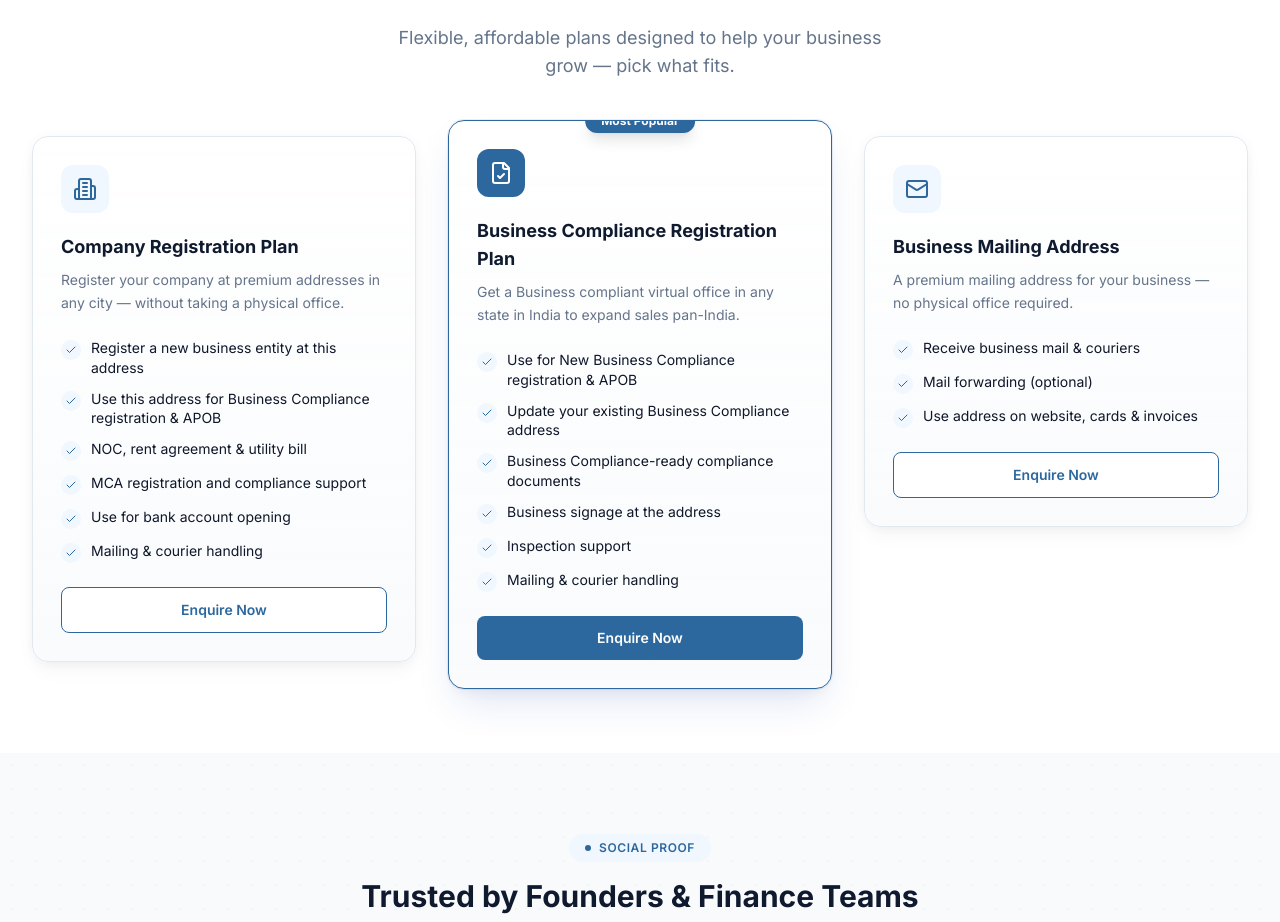
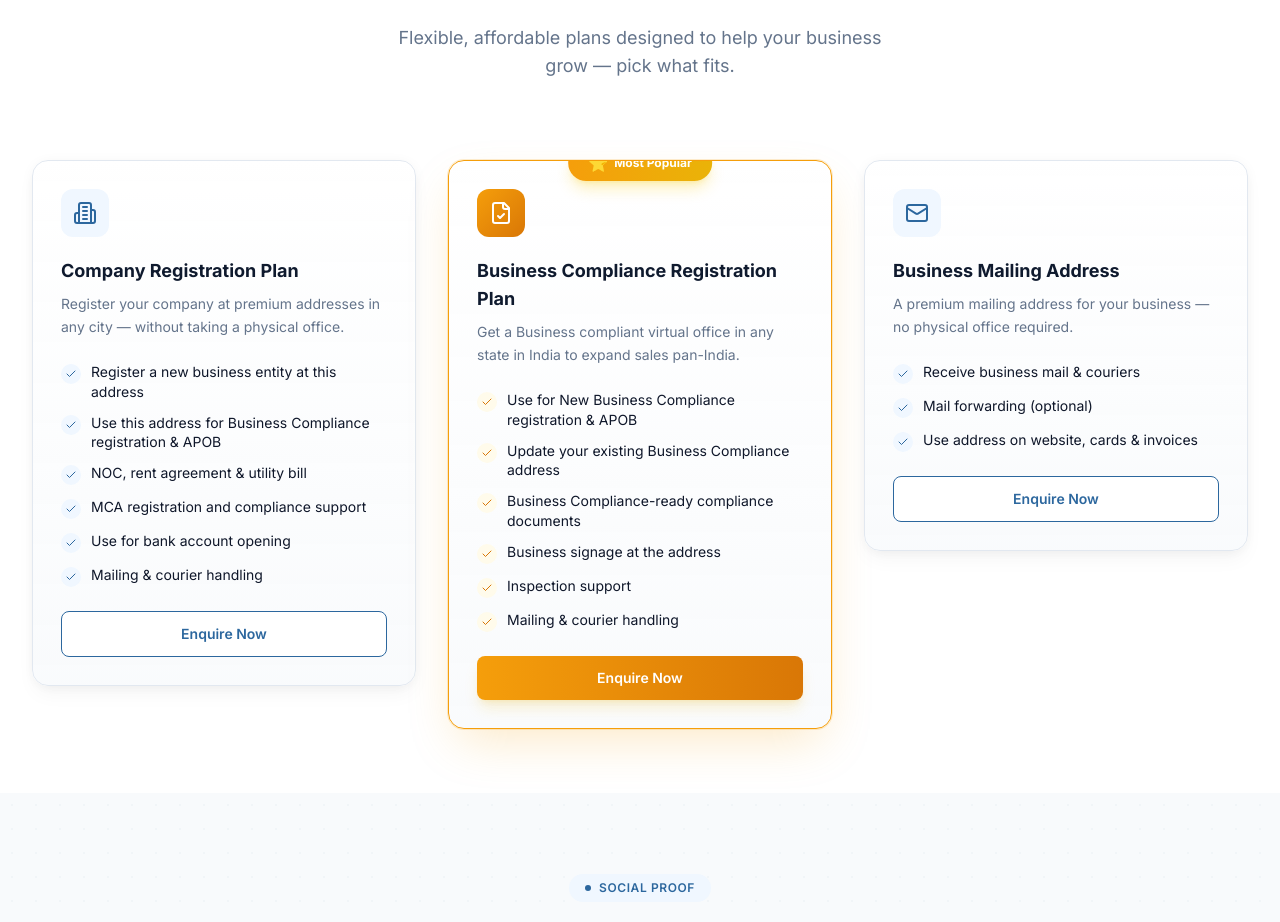
Before and after one commit to varunattricollab98/Website-, a React (Vite) app: page / in a window 1280 px wide. Shown: the part 935-1857 px from the top of the page. Built offline with nearby package versions, Linux system fonts and the light colour scheme.

Commit message:
Plans: yellow/gold 'Most Popular' tag (visible, not hidden), gold border + shadow on popular card, amber gradient icon & button, gold checkmarks — adds color variety beyond just blue/white

```diff
--- a/src/components/sections/Plans.jsx
+++ b/src/components/sections/Plans.jsx
@@ -65,13 +65,13 @@ export default function Plans() {
           </p>
         </motion.div>
 
-        <div className="grid md:grid-cols-3 gap-6 lg:gap-8 items-start">
+        <div className="grid md:grid-cols-3 gap-6 lg:gap-8 items-start pt-6">
           {plans.map((plan, index) => (
             <motion.div
               key={plan.name}
               className={`premium-card relative rounded-2xl border p-7 ${
                 plan.popular
-                  ? 'border-primary shadow-card-hover ring-1 ring-primary/10 lg:-mt-4'
+                  ? 'border-[#f59e0b] shadow-[0_20px_50px_-12px_rgba(245,158,11,0.25)] ring-1 ring-[#f59e0b]/20'
                   : 'border-surface-200 shadow-soft'
               }`}
               initial={{ opacity: 0, y: 20 }}
@@ -85,12 +85,12 @@ export default function Plans() {
               }}
             >
               {plan.popular && (
-                <div className="absolute -top-3 left-1/2 -translate-x-1/2 bg-primary text-white text-xs font-bold px-4 py-1 rounded-full shadow-lg z-10">
-                  Most Popular
+                <div className="absolute -top-4 left-1/2 -translate-x-1/2 bg-gradient-to-r from-[#f59e0b] to-[#eab308] text-white text-xs font-bold px-5 py-1.5 rounded-full shadow-lg shadow-yellow-400/30 z-10 flex items-center gap-1.5">
+                  <span className="text-base">⭐</span> Most Popular
                 </div>
               )}
 
-              <div className={`glass-icon w-12 h-12 rounded-xl flex items-center justify-center mb-5 ${plan.popular ? 'bg-primary' : 'bg-primary-50'}`}>
+              <div className={`glass-icon w-12 h-12 rounded-xl flex items-center justify-center mb-5 ${plan.popular ? 'bg-gradient-to-br from-[#f59e0b] to-[#d97706]' : 'bg-primary-50'}`}>
                 <plan.icon className={`w-6 h-6 ${plan.popular ? 'text-white' : 'text-primary'}`} />
               </div>
 
@@ -100,8 +100,8 @@ export default function Plans() {
               <div className="space-y-3 mb-6">
                 {plan.features.map((feature) => (
                   <div key={feature} className="flex items-start gap-2.5">
-                    <div className="w-5 h-5 rounded-full bg-primary-50 flex items-center justify-center flex-shrink-0 mt-0.5">
-                      <Check className="w-3 h-3 text-primary" />
+                    <div className={`w-5 h-5 rounded-full flex items-center justify-center flex-shrink-0 mt-0.5 ${plan.popular ? 'bg-amber-50' : 'bg-primary-50'}`}>
+                      <Check className={`w-3 h-3 ${plan.popular ? 'text-amber-600' : 'text-primary'}`} />
                     </div>
                     <span className="text-sm text-text leading-snug">{feature}</span>
                   </div>
@@ -111,7 +111,7 @@ export default function Plans() {
               <button
                 className={`w-full py-3 rounded-lg text-sm font-semibold transition-all ${
                   plan.popular
-                    ? 'bg-primary text-white hover:bg-primary-700'
+                    ? 'bg-gradient-to-r from-[#f59e0b] to-[#d97706] text-white hover:from-[#d97706] hover:to-[#b45309] shadow-lg shadow-yellow-500/20'
                     : 'bg-white text-primary border border-primary hover:bg-primary hover:text-white'
                 }`}
               >
```
